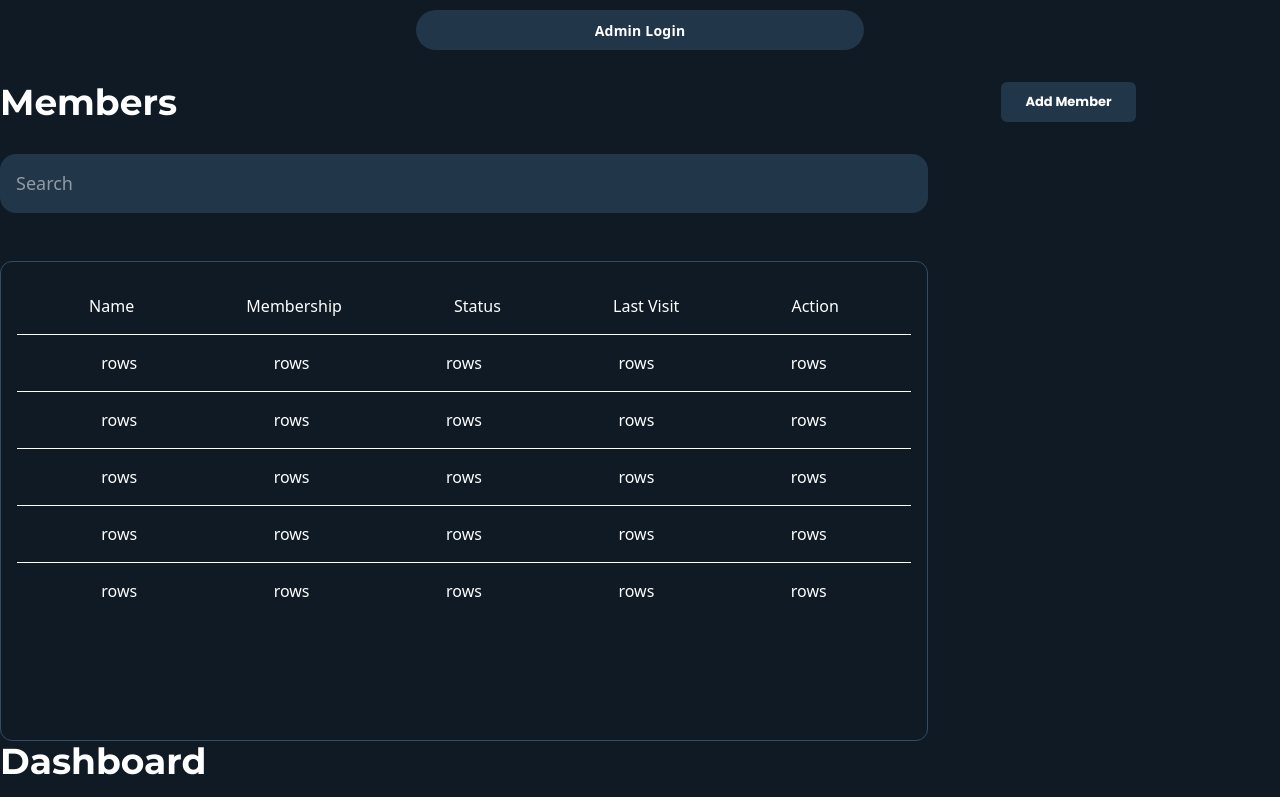
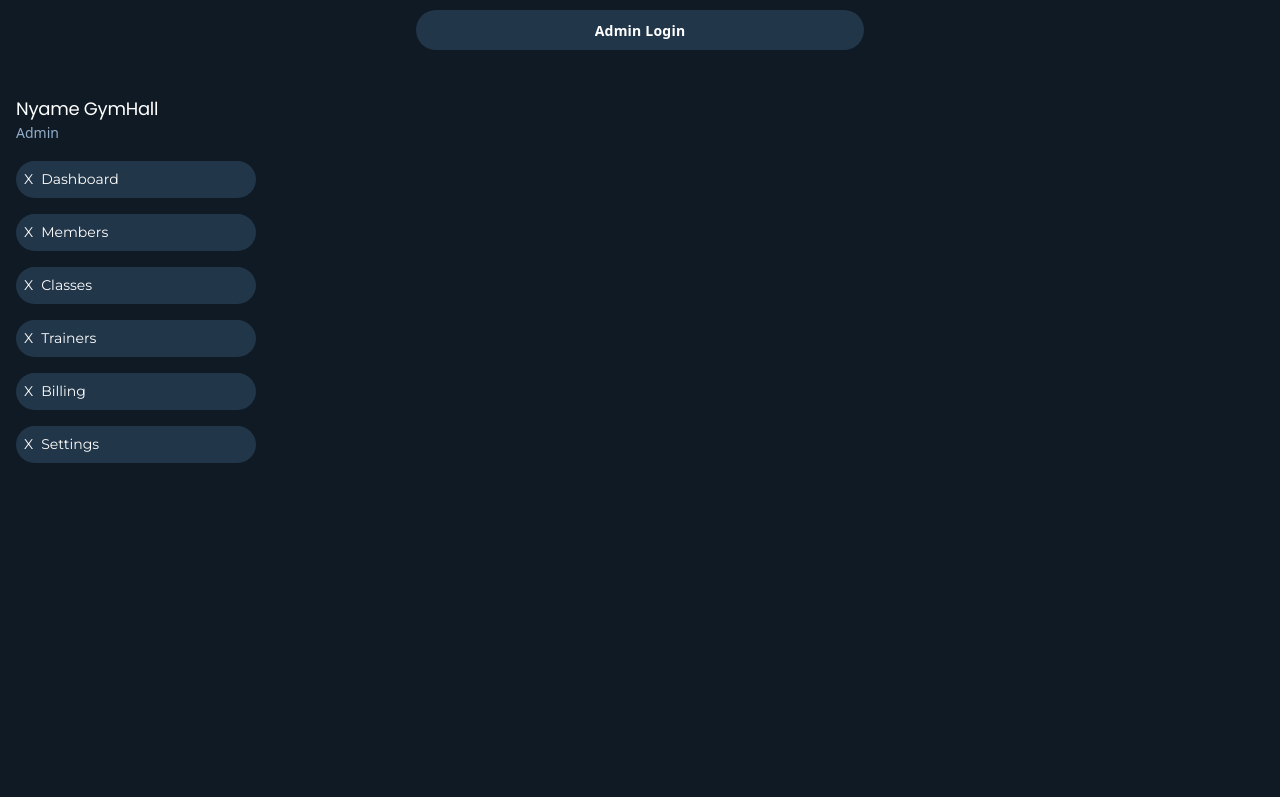
Before and after one commit to mafindijr/Gym-Management-System, a React (Vite) app: page / in a window 1280 px wide. Shown: the part 643-1440 px from the top of the page. Built offline with nearby package versions, Linux system fonts and the light colour scheme.

Commit message:
remove some change to the component

```diff
--- a/src/views/Home.jsx
+++ b/src/views/Home.jsx
@@ -1,16 +1,13 @@
 import LandingPage from '../Components/landingPage';
 import Layout from '../layout/layout';
-import MembersDashboard from "../pages/members";
-import Admin from "../pages/admin-dashboard";
+import DashboardLayout from '../layout/Dashboard-layout';
 
 export default function Home() {
   return (
     <Layout>
 
         <LandingPage />
-        <MembersDashboard />
-        <Admin />
-
+        <DashboardLayout />
     </Layout>
   )
 }
```
